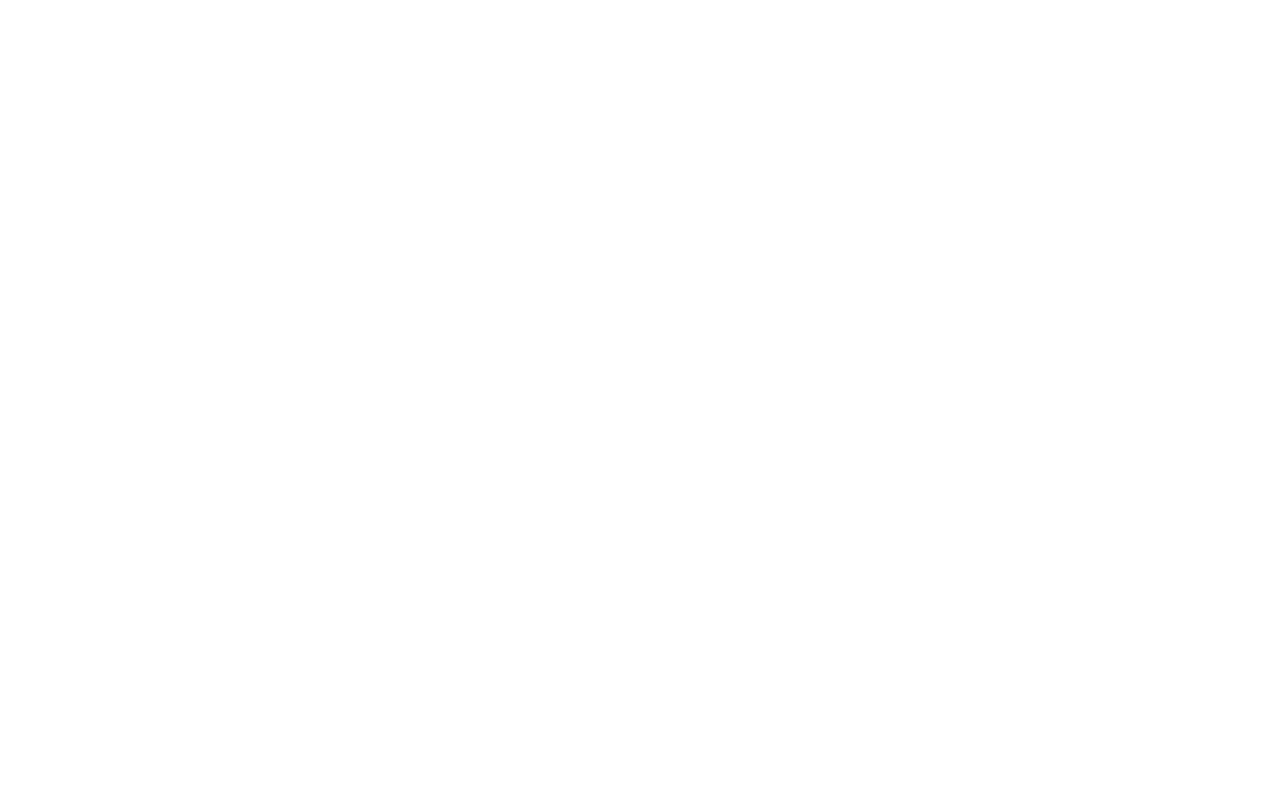
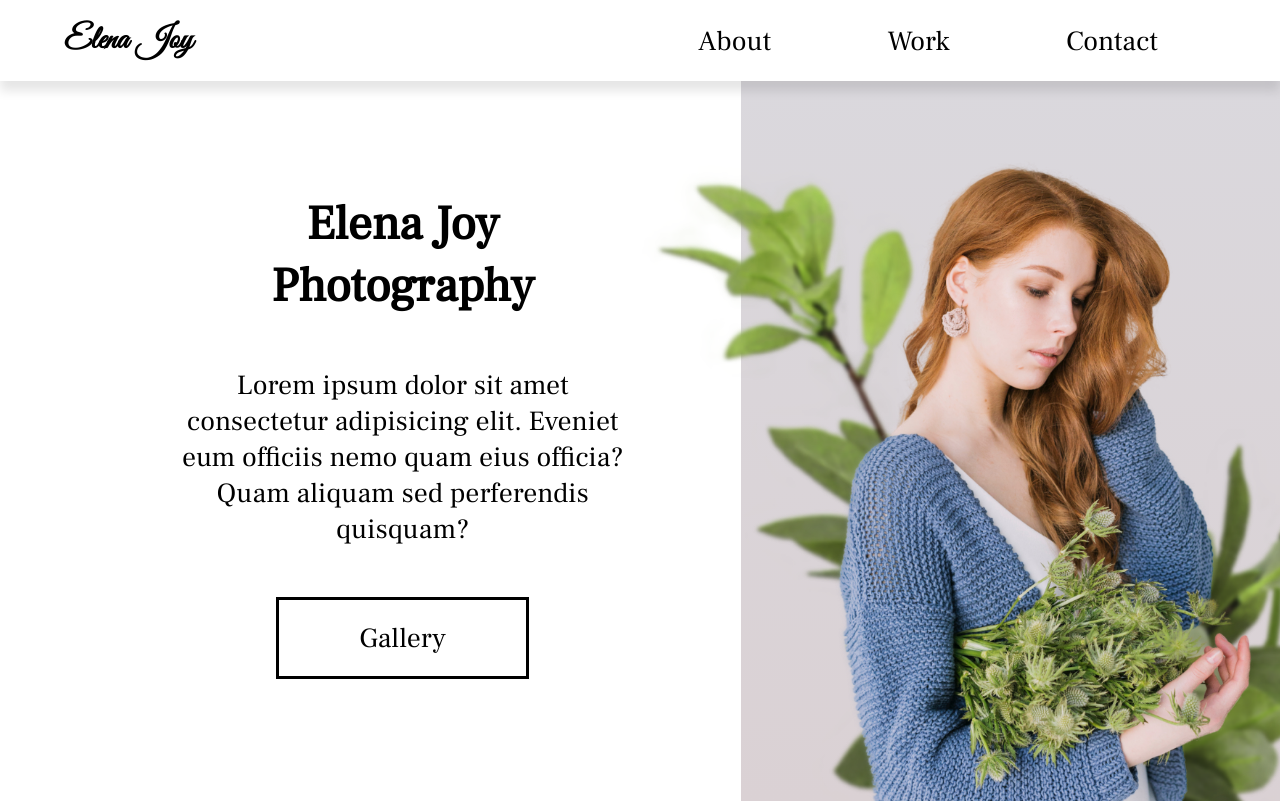
Before and after one commit to virgilionkanu/elena-joy-photography, a plain HTML site: page index.html in a window 1280 px wide. Drawn offline with Linux system fonts and the light colour scheme.

Commit message:
Created first page.

```diff
--- a/index.html
+++ b/index.html
@@ -13,5 +13,45 @@
 
     <link rel="stylesheet" href="style.css" />
   </head>
-  <body></body>
+  <body>
+    <header class="main-head">
+      <nav>
+        <h1 id="logo">Elena Joy</h1>
+        <ul class="nav-links">
+          <li><a href="#about">About</a></li>
+          <li><a href="#work">Work</a></li>
+          <li><a href="#contact">Contact</a></li>
+        </ul>
+      </nav>
+    </header>
+
+    <main>
+      <section class="hero">
+        <div class="hero-introduction flex">
+          <h2>
+            Elena Joy <br />
+            Photography
+          </h2>
+
+          <p>
+            Lorem ipsum dolor sit amet consectetur adipisicing elit. Eveniet eum
+            officiis nemo quam eius officia? Quam aliquam sed perferendis
+            quisquam?
+          </p>
+          <a href="#gallery">Gallery</a>
+        </div>
+
+        <div class="hero-images">
+          <img
+            class="hero-elena"
+            src="./img/elena-joy.png"
+            alt="picture of elena joy"
+          />
+
+          <img src="./img/plant1.png" alt="" class="plant1 plant" />
+          <img src="./img/plant2.png" alt="" class="plant2 plant" />
+        </div>
+      </section>
+    </main>
+  </body>
 </html>
--- a/style.css
+++ b/style.css
@@ -43,7 +43,8 @@ li,
 button,
 label,
 input,
-p {
+p,
+a {
   font-size: var(--text);
 }
 
@@ -60,17 +61,104 @@ h5 {
   font-size: var(--header4);
 }
 
+ul {
+  list-style: none;
+}
+
+a {
+  color: black;
+  text-decoration: none;
+}
+
 .flex {
   display: flex;
   flex-direction: column;
   justify-content: center;
   align-items: center;
+  text-align: center;
 }
 
-ul {
-  list-style: none;
+body {
+  font-family: "Ruhl", sans-serif;
 }
 
-a {
-  text-decoration: none;
+h1 {
+  font-family: "Vibes", sans-serif;
 }
+
+/* Nav Section */
+.main-head {
+  box-shadow: 0 10px 10px rgba(0, 0, 0, 0.1);
+  z-index: 2;
+  position: relative;
+}
+
+nav {
+  width: 90%;
+  margin: auto;
+  display: flex;
+  align-items: center;
+  min-height: 10vh;
+  padding: 2rem 0rem;
+}
+
+#logo {
+  flex: 1 1 20rem;
+}
+
+.nav-links {
+  display: flex;
+  justify-content: space-around;
+  flex: 1 1 20rem;
+}
+
+.hero {
+  min-height: 90vh;
+  width: 95%;
+  margin: 0 0 0 auto;
+  display: flex;
+  flex-wrap: wrap;
+  overflow: hidden;
+}
+
+.hero-introduction {
+  flex: 2 1 40rem;
+}
+
+.hero-introduction p {
+  padding: 5rem 10rem;
+}
+
+.hero-introduction h2 {
+  padding-top: 3rem;
+}
+
+.hero-introduction a {
+  padding: 2rem 8rem;
+  border: 3px solid black;
+  margin-bottom: 4rem;
+}
+
+.hero-images {
+  flex: 1 1 40rem;
+  background: linear-gradient(#dad8dd, #dad1d4);
+  position: relative;
+  z-index: 1;
+}
+
+.hero-elena {
+  width: 100%;
+  height: 100%;
+  object-fit: cover;
+}
+
+.plant {
+  position: absolute;
+  bottom: 0;
+  left: -20%;
+  z-index: -1;
+}
+
+.plant2 {
+  left: 40%;
+}
```
